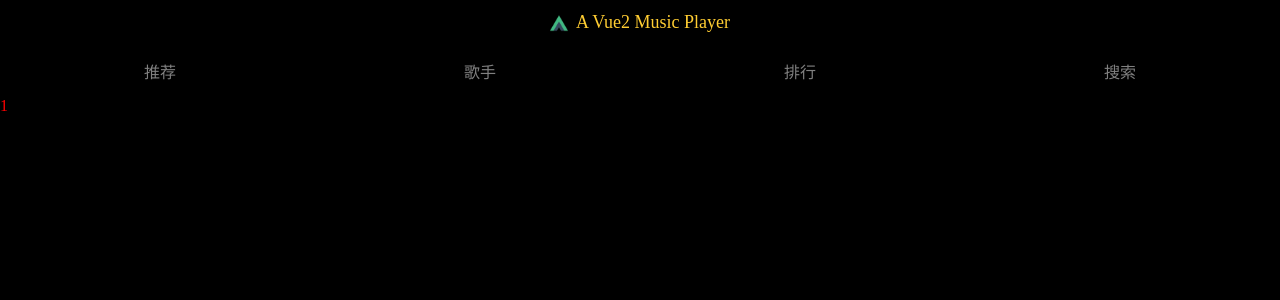
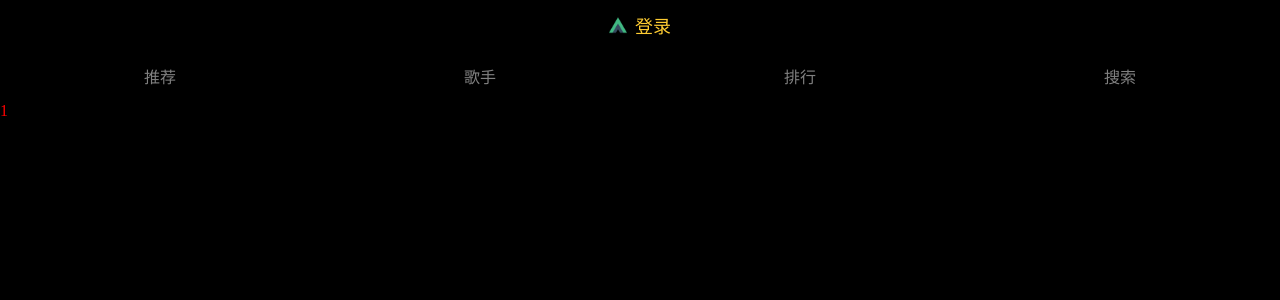
Before and after one commit to epiloguew/H5-MusicPlayer-Vue2, a Vue app: page /#/login in a window 1280 px wide. Shown: the top 300 px of the page. Built offline with nearby package versions, Linux system fonts and the light colour scheme.

Commit message:
feat：add title dynamic

```diff
--- a/src/components/head/index.vue
+++ b/src/components/head/index.vue
@@ -1,12 +1,17 @@
 <template>
     <div class="titles">
         <img src="@/assets/logo.png" class="title-icon" />
-        <span>A Vue2 Music Player</span>
+        <span>{{ getProjectTitle }}</span>
     </div>
 </template>
 <script>
 export default {
     name: "component-head",
+    computed: {
+        getProjectTitle() {
+            return this.$route.meta.title || "A Vue2 Music Player";
+        },
+    },
 };
 </script>
 <style lang="less" scoped>
```
